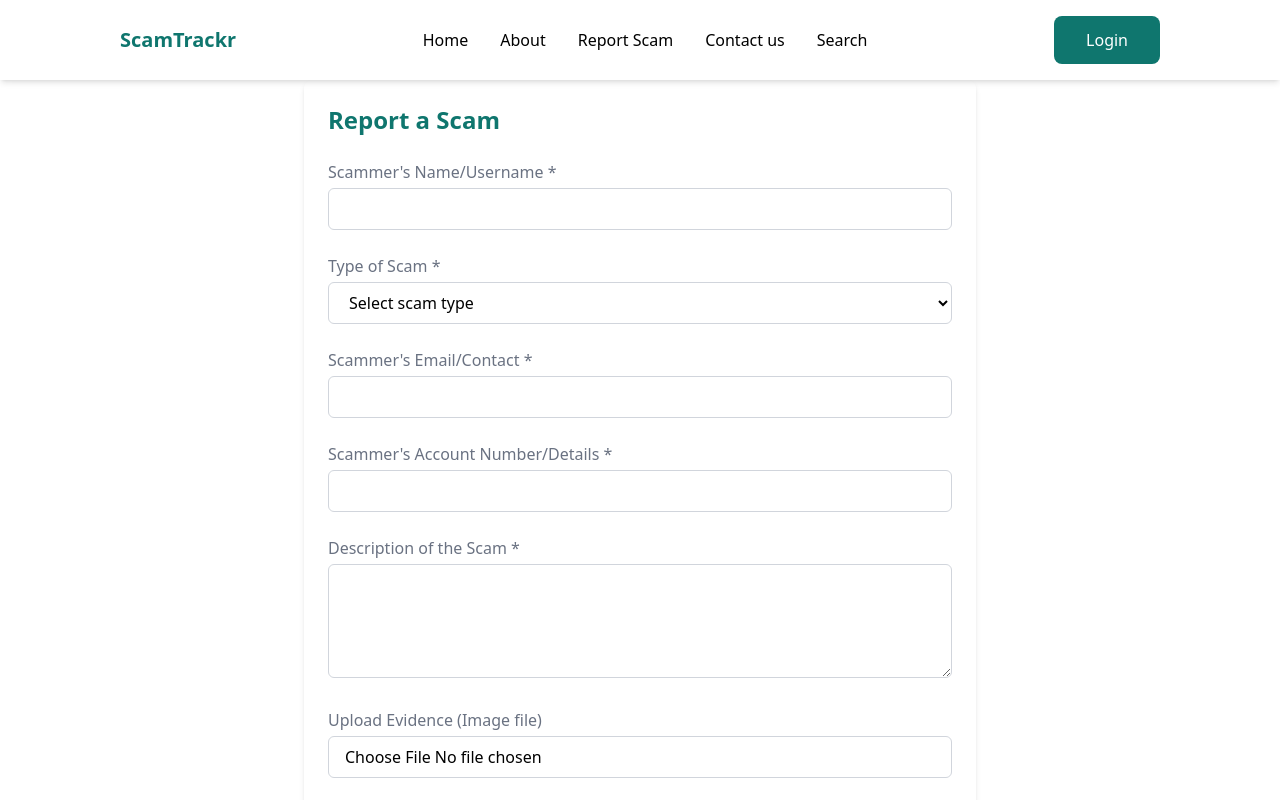
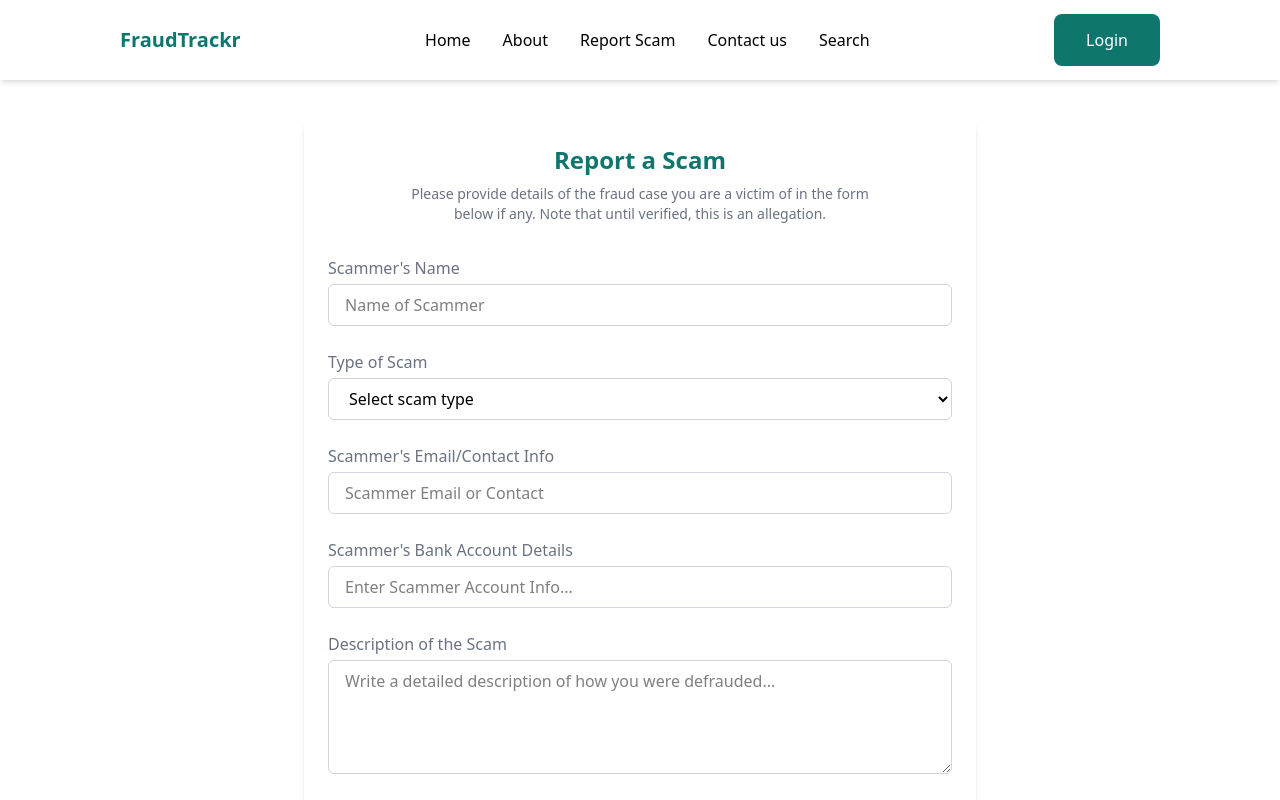
Before and after one commit to Nnamdi-Uzoigwe/Scam-Information-System, a React (Vite) app in the folder client/: page /report-scam in a window 1280 px wide. Shown: the top 800 px of the page. Built offline with nearby package versions, Linux system fonts and the light colour scheme; sample sign-in values are in the browser's storage.

Commit message:
today's commit

```diff
--- a/client/index.html
+++ b/client/index.html
@@ -4,7 +4,7 @@
     <meta charset="UTF-8" />
     <link rel="icon" type="image/svg+xml" href="/vite.svg" />
     <meta name="viewport" content="width=device-width, initial-scale=1.0" />
-    <title>Fraud Information Site | Clifford Reporters</title>
+    <title>Fraud Information Site | FraudTrackr</title>
       <link rel="preconnect" href="https://fonts.googleapis.com">
       <link rel="preconnect" href="https://fonts.gstatic.com" crossorigin>
       <link href="https://fonts.googleapis.com/css2?family=Manrope:wght@200..800&family=Montserrat:ital,wght@0,100..900;1,100..900&display=swap" rel="stylesheet">
--- a/client/src/components/Button.jsx
+++ b/client/src/components/Button.jsx
@@ -1,6 +1,6 @@
 export default function Button({ children }) {
     return (
-        <div className="cursor-pointer bg-[#0F766E] w-fit px-8 py-3 text-white flex items-center font-medium rounded-lg transition duration-200 transform hover:scale-105">
+        <div className="cursor-pointer bg-[#0F766E] w-fit px-8 py-[14px] text-white flex justify-center items-center font-medium rounded-lg transition duration-200 transform hover:scale-105">
             {children}
         </div>
     )
--- a/client/src/components/Footer.jsx
+++ b/client/src/components/Footer.jsx
@@ -9,7 +9,7 @@ export default function Footer() {
           {/* Logo and Description */}
           <div className="space-y-4">
             <div className="flex flex-col ">
-            <div className="logo text-[#0F766E] font-bold">ScamTrackr</div>
+            <div className="logo text-[#0F766E] font-bold">FraudTrackr</div>
               <span className="text-white text-xl font-bold">ScamAlert</span>
             </div>
             <p className="text-gray-400">
--- /dev/null
+++ b/client/src/components/LoadingState.jsx
@@ -0,0 +1,21 @@
+export default function LoadingState() {
+    return (
+        <div className="grid gap-6 md:grid-cols-2">
+                    {[...Array(4)].map((_, i) => (
+                      <div key={i} className="bg-white overflow-hidden shadow rounded-lg">
+                        <div className="px-4 py-5 sm:p-6 animate-pulse">
+                          <div className="flex items-start">
+                            <div className="flex-shrink-0 mr-3 h-5 w-5 bg-gray-200 rounded-full"></div>
+                            <div className="flex-1 space-y-3">
+                              <div className="h-4 bg-gray-200 rounded w-3/4"></div>
+                              <div className="h-3 bg-gray-200 rounded w-1/2"></div>
+                              <div className="h-3 bg-gray-200 rounded w-full"></div>
+                              <div className="h-3 bg-gray-200 rounded w-full"></div>
+                            </div>
+                          </div>
+                        </div>
+                      </div>
+                    ))}
+         </div>
+    )
+}
--- a/client/src/components/Navbar.jsx
+++ b/client/src/components/Navbar.jsx
@@ -15,7 +15,7 @@ export default function Navbar() {
   return (
     <nav className="bg-white shadow-md h-[80px] px-4 sm:px-8 lg:px-30 flex items-center justify-between sticky top-0 z-50 w-full">
       {/* Logo */}
-      <div className="logo text-[#0F766E] font-bold text-xl">ScamTrackr</div>
+      <div className="logo text-[#0F766E] font-bold text-xl">FraudTrackr</div>
 
       <div className="hidden md:flex items-center gap-8">
         <Link to="/" className="hover:text-[#0F766E] transition-colors">Home</Link>
--- a/client/src/pages/Login.jsx
+++ b/client/src/pages/Login.jsx
@@ -139,7 +139,7 @@ export default function Login() {
               onClick={handleSubmit}
               className="cursor-pointer group relative w-full flex justify-center py-2 px-4 border border-transparent text-sm font-medium rounded-md text-white bg-[#0F766E] hover:bg-[#0a5952] focus:outline-none focus:ring-2 focus:ring-offset-2 focus:ring-[#0F766E] transition-colors"
             >
-              {loading ? <Spinner /> : <span>Login</span>}
+              {loading ? <span>Logging in <Spinner /></span> : <span>Login</span>}
             </button>
           </div>
         </form>
--- a/client/src/sections/Dashboard/ReportScam.jsx
+++ b/client/src/sections/Dashboard/ReportScam.jsx
@@ -109,8 +109,14 @@ const ScamReportPage = () => {
 
 
   return (
-    <div className="max-w-2xl mx-auto p-6 bg-white rounded-lg shadow-md">
-      <h1 className="text-2xl font-bold text-[#0F766E] mb-6">Report a Scam</h1>
+    <div className="max-w-2xl mx-auto p-6 my-10 bg-white rounded-lg shadow-md">
+      <h1 className="text-2xl font-bold text-center text-[#0F766E] mb-2">Report a Scam</h1>
+      <div className='flex justify-center'>
+      <p className="mb-8 text-sm w-[80%] text-center text-gray-500">
+        Please provide details of the fraud case you are a victim of in the form below if any.
+        Note that until verified, this is an allegation.
+      </p>
+      </div>
 
       {message && (
         <div className={`p-4 mb-6 rounded-lg ${
@@ -125,7 +131,7 @@ const ScamReportPage = () => {
       <form onSubmit={handleSubmit} className="space-y-6">
         <div>
           <label htmlFor="scammerName" className="block text-md font-medium text-gray-500 mb-1">
-            Scammer's Name/Username *
+            Scammer's Name
           </label>
           <input
             id="scammerName"
@@ -135,12 +141,13 @@ const ScamReportPage = () => {
             onChange={handleChange}
             required
             className="w-full px-4 py-2 border border-gray-300 rounded-md focus:ring-blue-500 focus:border-blue-500"
+            placeholder='Name of Scammer'
           />
         </div>
 
         <div>
           <label htmlFor="scamType" className="block text-md font-medium text-gray-500 mb-1">
-            Type of Scam *
+            Type of Scam
           </label>
           <select
             id="scamType"
@@ -162,7 +169,7 @@ const ScamReportPage = () => {
 
         <div>
           <label htmlFor="scammerEmail" className="block text-md font-medium text-gray-500 mb-1">
-            Scammer's Email/Contact *
+            Scammer's Email/Contact Info
           </label>
           <input
             id="scammerEmail"
@@ -172,12 +179,13 @@ const ScamReportPage = () => {
             onChange={handleChange}
             required
             className="w-full px-4 py-2 border border-gray-300 rounded-md focus:ring-blue-500 focus:border-blue-500"
+            placeholder='Scammer Email or Contact'
           />
         </div>
 
         <div>
           <label htmlFor="scammerAccountNumber" className="block text-md font-medium text-gray-500 mb-1">
-            Scammer's Account Number/Details *
+            Scammer's Bank Account Details
           </label>
           <input
             id="scammerAccountNumber"
@@ -187,12 +195,13 @@ const ScamReportPage = () => {
             onChange={handleChange}
             required
             className="w-full px-4 py-2 border border-gray-300 rounded-md focus:ring-blue-500 focus:border-blue-500"
+            placeholder='Enter Scammer Account Info...'
           />
         </div>
 
         <div>
           <label htmlFor="description" className="block text-md font-medium text-gray-500 mb-1">
-            Description of the Scam *
+            Description of the Scam
           </label>
           <textarea
             id="description"
@@ -202,6 +211,7 @@ const ScamReportPage = () => {
             onChange={handleChange}
             required
             className="w-full px-4 py-2 border border-gray-300 rounded-md focus:ring-blue-500 focus:border-blue-500"
+            placeholder='Write a detailed description of how you were defrauded...'
           />
         </div>
 
@@ -237,7 +247,7 @@ const ScamReportPage = () => {
         </div>
       )}
 
-        <div className="flex justify-end">
+        <div className="flex justify-start">
           <button
             type="submit"
             disabled={isSubmitting}
--- a/client/src/sections/Home/LiveStatistics.jsx
+++ b/client/src/sections/Home/LiveStatistics.jsx
@@ -2,7 +2,7 @@ import AnimatedCounter from "../../components/AnimatedCounter"
 
 export default function LiveStatistics() {
     return (
-        <div className="border-b-2 border-gray-300 mt-10 pb-20 px-8 lg:px-30" id="statistics">
+        <div className="border-b-2 bg-gray-200 border-gray-300 pt-10 pb-20 px-8 lg:px-30" id="statistics">
             <h3 className="text-center mb-8 text-3xl font-medium">Site Statistics</h3>
 
             <section className="grid grid-cols-1 lg:grid-cols-4 gap-6">
```
Also changed, not shown: client/src/sections/Dashboard/SearchDatabase.jsx (+7 -25 lines).
